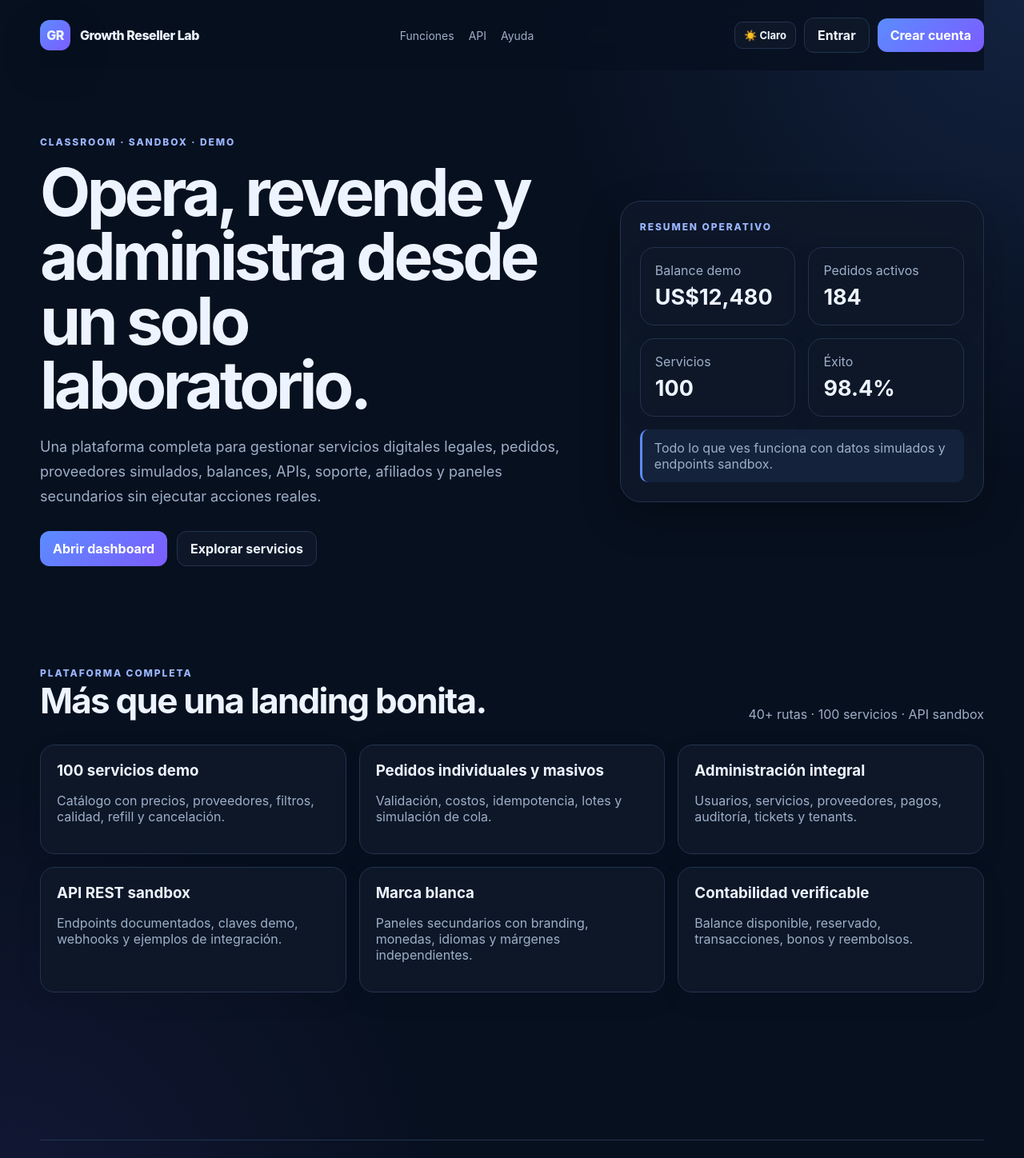
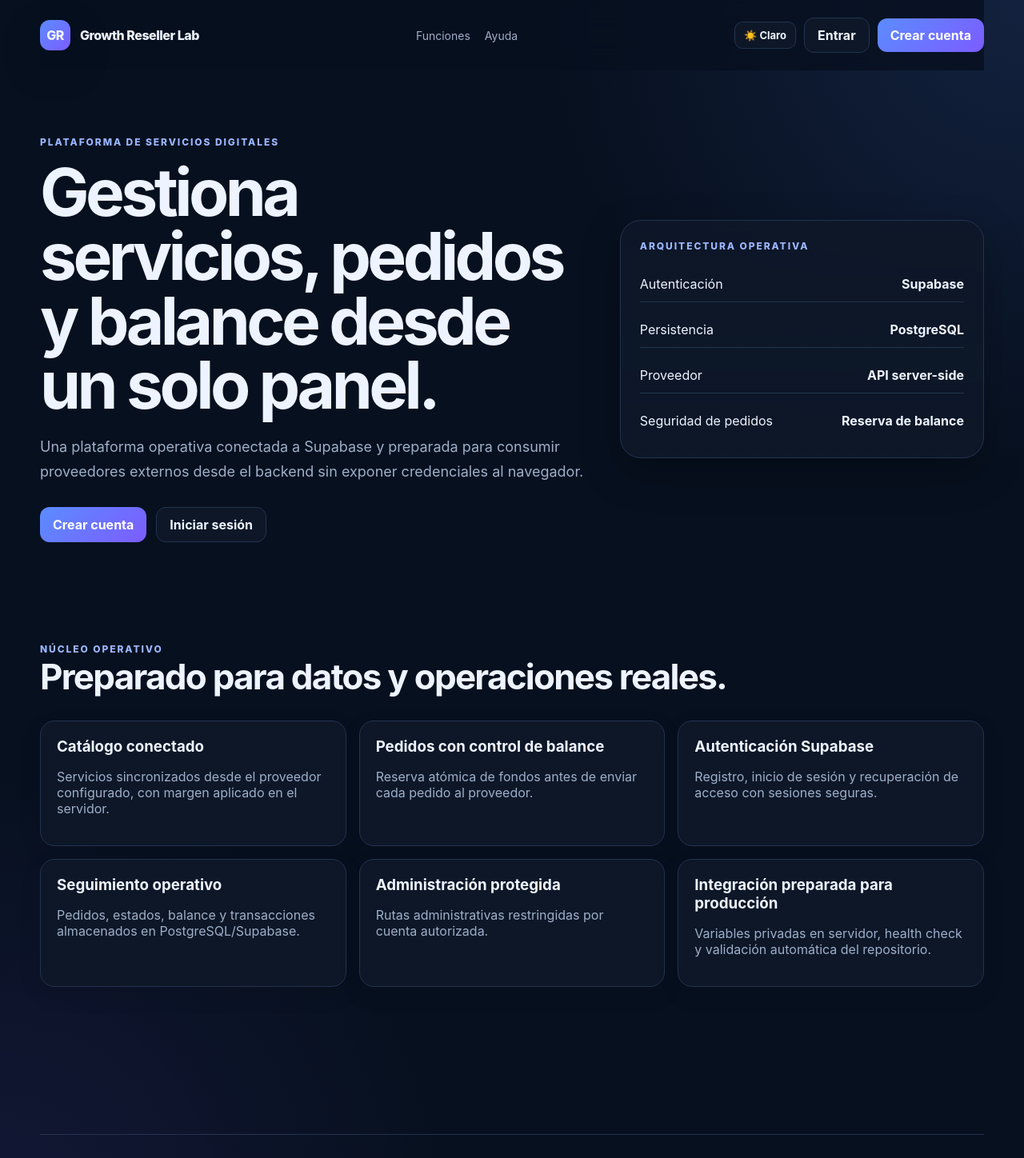
Before and after one commit to mateomaralcantara/suscriptores, a Next.js app: page / in a window 1280 px wide. Shown: the top 1448 px of the page at 80% size. Built offline with nearby package versions, Linux system fonts and the light colour scheme.

Commit message:
Replace demo landing with live platform presentation

```diff
--- a/app/page.tsx
+++ b/app/page.tsx
@@ -3,12 +3,12 @@ import { Brand } from "@/components/Brand";
 import { ThemeToggle } from "@/components/ThemeToggle";
 
 const features = [
-  ["100 servicios demo", "Catálogo con precios, proveedores, filtros, calidad, refill y cancelación."],
-  ["Pedidos individuales y masivos", "Validación, costos, idempotencia, lotes y simulación de cola."],
-  ["Administración integral", "Usuarios, servicios, proveedores, pagos, auditoría, tickets y tenants."],
-  ["API REST sandbox", "Endpoints documentados, claves demo, webhooks y ejemplos de integración."],
-  ["Marca blanca", "Paneles secundarios con branding, monedas, idiomas y márgenes independientes."],
-  ["Contabilidad verificable", "Balance disponible, reservado, transacciones, bonos y reembolsos."],
+  ["Catálogo conectado", "Servicios sincronizados desde el proveedor configurado, con margen aplicado en el servidor."],
+  ["Pedidos con control de balance", "Reserva atómica de fondos antes de enviar cada pedido al proveedor."],
+  ["Autenticación Supabase", "Registro, inicio de sesión y recuperación de acceso con sesiones seguras."],
+  ["Seguimiento operativo", "Pedidos, estados, balance y transacciones almacenados en PostgreSQL/Supabase."],
+  ["Administración protegida", "Rutas administrativas restringidas por cuenta autorizada."],
+  ["Integración preparada para producción", "Variables privadas en servidor, health check y validación automática del repositorio."],
 ];
 
 export default function HomePage() {
@@ -17,32 +17,34 @@ export default function HomePage() {
       <div className="shell">
         <nav className="public-nav">
           <Brand />
-          <div className="nav-links"><Link href="#funciones">Funciones</Link><Link href="/api-docs">API</Link><Link href="/help">Ayuda</Link></div>
+          <div className="nav-links"><Link href="#funciones">Funciones</Link><Link href="/help">Ayuda</Link></div>
           <div className="nav-actions"><ThemeToggle /><Link className="btn" href="/login">Entrar</Link><Link className="btn primary" href="/register">Crear cuenta</Link></div>
         </nav>
+
         <section className="hero">
           <div>
-            <div className="eyebrow">CLASSROOM · SANDBOX · DEMO</div>
-            <h1>Opera, revende y administra desde un solo laboratorio.</h1>
-            <div className="lead">Una plataforma completa para gestionar servicios digitales legales, pedidos, proveedores simulados, balances, APIs, soporte, afiliados y paneles secundarios sin ejecutar acciones reales.</div>
-            <div className="hero-actions"><Link className="btn primary" href="/dashboard">Abrir dashboard</Link><Link className="btn" href="/services">Explorar servicios</Link></div>
+            <div className="eyebrow">PLATAFORMA DE SERVICIOS DIGITALES</div>
+            <h1>Gestiona servicios, pedidos y balance desde un solo panel.</h1>
+            <div className="lead">Una plataforma operativa conectada a Supabase y preparada para consumir proveedores externos desde el backend sin exponer credenciales al navegador.</div>
+            <div className="hero-actions"><Link className="btn primary" href="/register">Crear cuenta</Link><Link className="btn" href="/login">Iniciar sesión</Link></div>
           </div>
           <aside className="hero-card">
-            <div className="eyebrow">Resumen operativo</div>
-            <div className="hero-grid" style={{ marginTop: 18 }}>
-              <div className="metric"><span>Balance demo</span><strong>US$12,480</strong></div>
-              <div className="metric"><span>Pedidos activos</span><strong>184</strong></div>
-              <div className="metric"><span>Servicios</span><strong>100</strong></div>
-              <div className="metric"><span>Éxito</span><strong>98.4%</strong></div>
+            <div className="eyebrow">Arquitectura operativa</div>
+            <div className="list" style={{ marginTop: 18 }}>
+              <div className="list-item"><span>Autenticación</span><strong>Supabase</strong></div>
+              <div className="list-item"><span>Persistencia</span><strong>PostgreSQL</strong></div>
+              <div className="list-item"><span>Proveedor</span><strong>API server-side</strong></div>
+              <div className="list-item"><span>Seguridad de pedidos</span><strong>Reserva de balance</strong></div>
             </div>
-            <div className="notice" style={{ marginTop: 16 }}>Todo lo que ves funciona con datos simulados y endpoints sandbox.</div>
           </aside>
         </section>
+
         <section className="section" id="funciones">
-          <div className="section-title"><div><div className="eyebrow">Plataforma completa</div><h2>Más que una landing bonita.</h2></div><span className="muted">40+ rutas · 100 servicios · API sandbox</span></div>
+          <div className="section-title"><div><div className="eyebrow">Núcleo operativo</div><h2>Preparado para datos y operaciones reales.</h2></div></div>
           <div className="feature-grid">{features.map(([title, text]) => <article className="card" key={title}><h3>{title}</h3><p className="muted">{text}</p></article>)}</div>
         </section>
-        <footer className="footer"><div>Growth Reseller Lab · Modo demostración · <Link href="/terms">Términos</Link> · <Link href="/privacy">Privacidad</Link> · <Link href="/refund-policy">Reembolsos</Link></div></footer>
+
+        <footer className="footer"><div>Growth Reseller Lab · <Link href="/terms">Términos</Link> · <Link href="/privacy">Privacidad</Link> · <Link href="/refund-policy">Reembolsos</Link></div></footer>
       </div>
     </div>
   );
```
